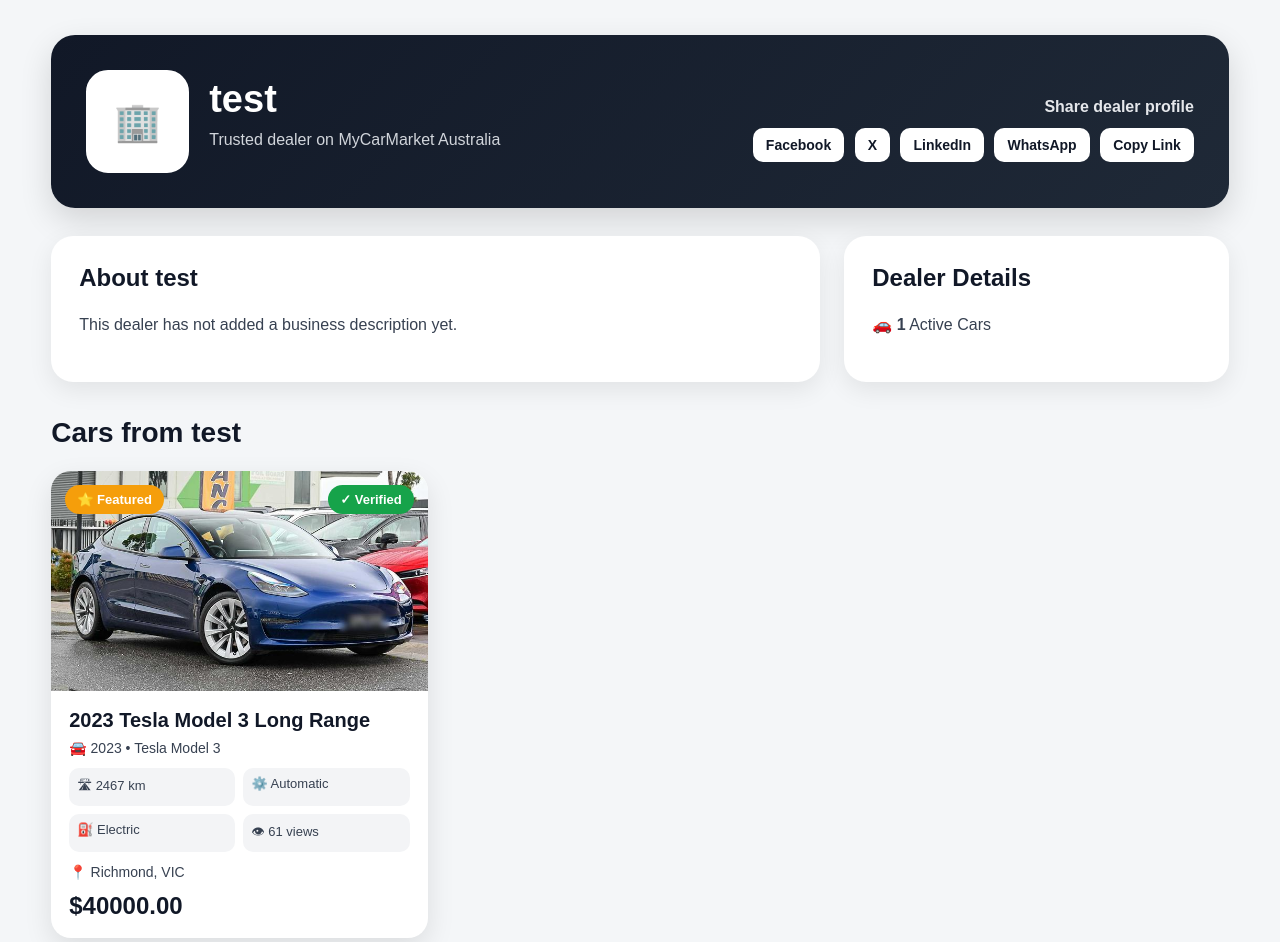
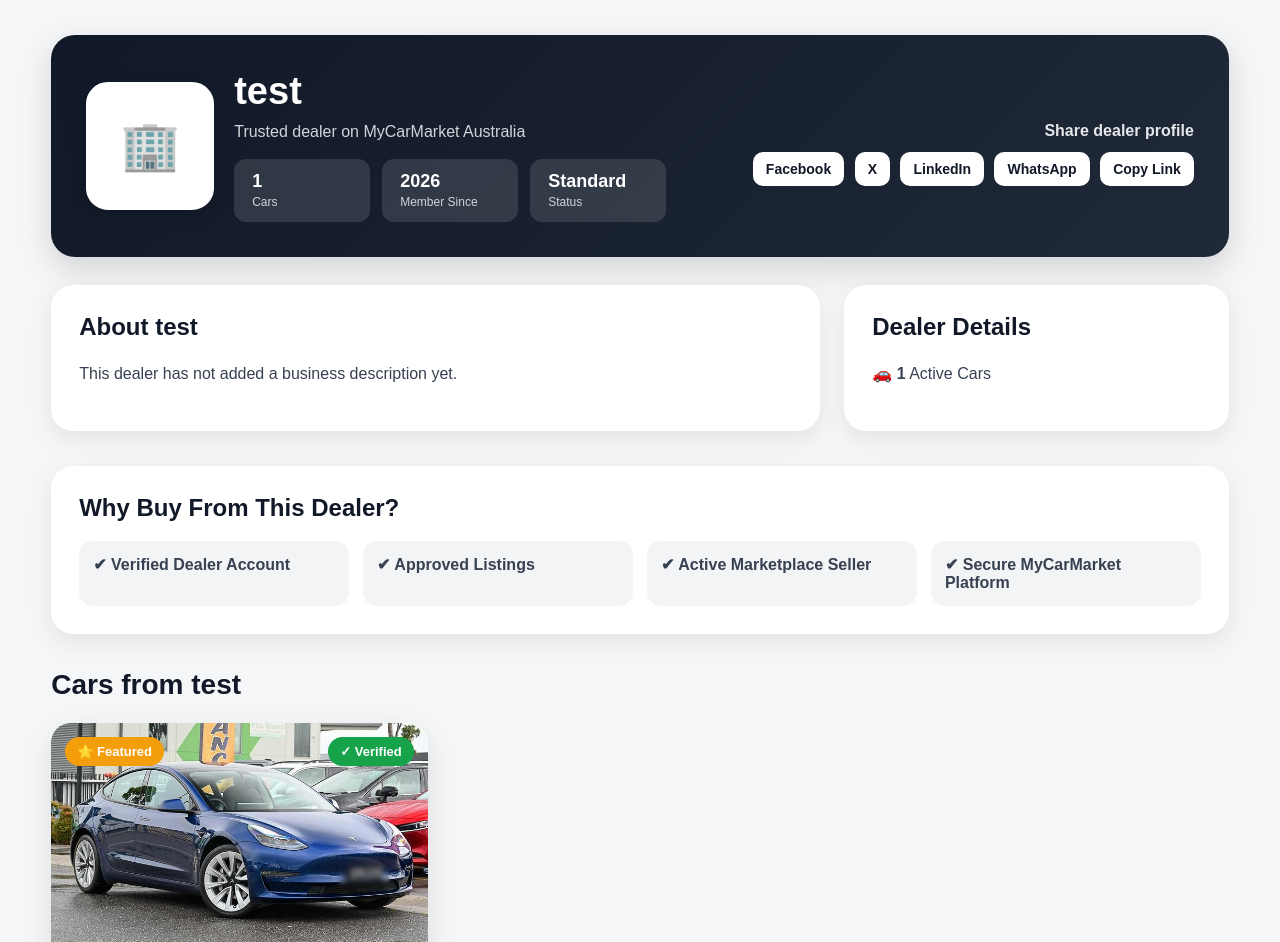
Before and after one commit to shashif/mycarmarket, a Django app: a page that uses vehicles/templates/vehicles/dealer_detail.html in a window 1280 px wide. Shown: the part 64-1006 px from the top of the page. Run offline with Django 5.2, Linux system fonts and the light colour scheme; data comes from the database, SQL or seed files in the repository; both versions use the stored data as it was after the commit.

Commit message:
v0.9.0 premium dealer profile completed

```diff
--- a/vehicles/templates/vehicles/dealer_detail.html
+++ b/vehicles/templates/vehicles/dealer_detail.html
@@ -1,8 +1,8 @@
 <!-- =========================================
 MyCarMarket
-Version: v0.8.8
+Version: v0.9.0
 File: vehicles/templates/vehicles/dealer_detail.html
-Dealer Public Profile + Branding + Share + Inventory
+Premium Dealer Profile UI
 ========================================= -->
 
 <!DOCTYPE html>
@@ -21,6 +21,7 @@ Dealer Public Profile + Branding + Share + Inventory
 
 <div class="dealer-page-wrapper">
 
+    <!-- START SECTION 1: DEALER HERO -->
     <div class="dealer-hero-card">
 
         {% if dealer_profile and dealer_profile.banner %}
@@ -59,6 +60,29 @@ Dealer Public Profile + Branding + Share + Inventory
                     <p class="dealer-subtitle">
                         Trusted dealer on MyCarMarket Australia
                     </p>
+
+                    <div class="dealer-stats-row">
+                        <div class="dealer-stat-box">
+                            <strong>{{ total_cars }}</strong>
+                            <span>Cars</span>
+                        </div>
+
+                        <div class="dealer-stat-box">
+                            <strong>{{ member_since }}</strong>
+                            <span>Member Since</span>
+                        </div>
+
+                        <div class="dealer-stat-box">
+                            <strong>
+                                {% if dealer_profile and dealer_profile.is_verified %}
+                                    Verified
+                                {% else %}
+                                    Standard
+                                {% endif %}
+                            </strong>
+                            <span>Status</span>
+                        </div>
+                    </div>
                 </div>
 
             </div>
@@ -79,7 +103,10 @@ Dealer Public Profile + Branding + Share + Inventory
         </div>
 
     </div>
+    <!-- END SECTION 1: DEALER HERO -->
 
+
+    <!-- START SECTION 2: DEALER INFO -->
     <div class="dealer-info-grid">
 
         <div class="dealer-about-card">
@@ -96,42 +123,67 @@ Dealer Public Profile + Branding + Share + Inventory
 
             <h2>Dealer Details</h2>
 
-    <p>
-        🚗 <strong>{{ cars.count }}</strong> Active Cars
-    </p>
+            {% if dealer_profile %}
+                <div class="dealer-action-buttons">
+
+                    {% if dealer_profile.business_phone %}
+                        <a href="tel:{{ dealer_profile.business_phone }}" class="dealer-btn">
+                            📞 Call Dealer
+                        </a>
+                    {% endif %}
+
+                    {% if dealer_profile.business_email %}
+                        <a href="mailto:{{ dealer_profile.business_email }}" class="dealer-btn">
+                            ✉ Email Dealer
+                        </a>
+                    {% endif %}
+
+                    {% if dealer_profile.website %}
+                        <a href="{{ dealer_profile.website }}" target="_blank" rel="noopener" class="dealer-btn">
+                            🌐 Website
+                        </a>
+                    {% endif %}
+
+                </div>
+            {% endif %}
+
+            <p>🚗 <strong>{{ total_cars }}</strong> Active Cars</p>
 
             {% if dealer_profile and dealer_profile.is_verified %}
-        <p>
-            ✔ Verified Dealer
-        </p>
-    {% endif %}
-
-    {% if dealer_profile and dealer_profile.website %}
-        <p>
-            <a href="{{ dealer_profile.website }}"
-               target="_blank"
-               rel="noopener">
-                🌐 Visit Website
-            </a>
-        </p>
+                <p>✔ Verified Dealer</p>
             {% endif %}
 
             {% if dealer_profile and dealer_profile.address and dealer_profile.address != "na" %}
-        <p>
-            📍 {{ dealer_profile.address }}
-        </p>
+                <p>📍 {{ dealer_profile.address }}</p>
             {% endif %}
 
             {% if dealer_profile %}
-        <p>
-            📦 {{ dealer_profile.package_badge }}
-        </p>
+                <p>📦 {{ dealer_profile.package_badge }}</p>
             {% endif %}
 
         </div>
 
     </div>
+    <!-- END SECTION 2: DEALER INFO -->
 
+
+    <!-- START SECTION 3: TRUST CARD -->
+    <div class="dealer-trust-card">
+
+        <h2>Why Buy From This Dealer?</h2>
+
+        <div class="trust-grid">
+            <div>✔ Verified Dealer Account</div>
+            <div>✔ Approved Listings</div>
+            <div>✔ Active Marketplace Seller</div>
+            <div>✔ Secure MyCarMarket Platform</div>
+        </div>
+
+    </div>
+    <!-- END SECTION 3: TRUST CARD -->
+
+
+    <!-- START SECTION 4: CAR INVENTORY -->
     <h2 class="section-title">Cars from {{ business_name }}</h2>
 
     {% if cars %}
@@ -196,9 +248,12 @@ Dealer Public Profile + Branding + Share + Inventory
         </div>
 
     {% endif %}
+    <!-- END SECTION 4: CAR INVENTORY -->
 
 </div>
 
+
+<!-- START SECTION 5: PAGE STYLE -->
 <style>
 .dealer-page-wrapper {
     width: 92%;
@@ -216,7 +271,7 @@ Dealer Public Profile + Branding + Share + Inventory
 }
 
 .dealer-banner {
-    height: 230px;
+    height: 320px;
     background: #374151;
 }
 
@@ -241,25 +296,27 @@ Dealer Public Profile + Branding + Share + Inventory
 }
 
 .dealer-logo {
-    width: 95px;
-    height: 95px;
+    width: 120px;
+    height: 120px;
     border-radius: 22px;
     object-fit: cover;
     background: white;
     border: 4px solid white;
+    box-shadow: 0 6px 18px rgba(0,0,0,0.15);
 }
 
 .dealer-logo-placeholder {
-    width: 95px;
-    height: 95px;
+    width: 120px;
+    height: 120px;
     border-radius: 22px;
     background: white;
     color: #111827;
     display: flex;
     align-items: center;
     justify-content: center;
-    font-size: 38px;
+    font-size: 48px;
     border: 4px solid white;
+    box-shadow: 0 6px 18px rgba(0,0,0,0.15);
 }
 
 .dealer-header-content h1 {
@@ -303,6 +360,30 @@ Dealer Public Profile + Branding + Share + Inventory
     color: #1e40af;
 }
 
+.dealer-stats-row {
+    display: flex;
+    gap: 12px;
+    margin-top: 18px;
+    flex-wrap: wrap;
+}
+
+.dealer-stat-box {
+    background: rgba(255,255,255,0.12);
+    padding: 12px 18px;
+    border-radius: 12px;
+    min-width: 100px;
+}
+
+.dealer-stat-box strong {
+    display: block;
+    font-size: 18px;
+}
+
+.dealer-stat-box span {
+    font-size: 12px;
+    color: #d1d5db;
+}
+
 .dealer-share-box {
     text-align: right;
 }
@@ -343,6 +424,7 @@ Dealer Public Profile + Branding + Share + Inventory
 
 .dealer-about-card,
 .dealer-contact-card,
+.dealer-trust-card,
 .empty-box {
     background: white;
     padding: 28px;
@@ -351,7 +433,8 @@ Dealer Public Profile + Branding + Share + Inventory
 }
 
 .dealer-about-card h2,
-.dealer-contact-card h2 {
+.dealer-contact-card h2,
+.dealer-trust-card h2 {
     margin-top: 0;
 }
 
@@ -361,10 +444,44 @@ Dealer Public Profile + Branding + Share + Inventory
     line-height: 1.6;
 }
 
-.dealer-contact-card a {
-    color: #2563eb;
+.dealer-action-buttons {
+    display: flex;
+    flex-direction: column;
+    gap: 10px;
+    margin-bottom: 20px;
+}
+
+.dealer-btn {
+    display: block;
+    text-align: center;
+    background: #2563eb;
+    color: white !important;
+    text-decoration: none;
+    padding: 12px;
+    border-radius: 12px;
     font-weight: bold;
-    text-decoration: none;
+}
+
+.dealer-btn:hover {
+    background: #1d4ed8;
+}
+
+.dealer-trust-card {
+    margin-bottom: 35px;
+}
+
+.trust-grid {
+    display: grid;
+    grid-template-columns: repeat(4, 1fr);
+    gap: 14px;
+}
+
+.trust-grid div {
+    background: #f3f4f6;
+    padding: 14px;
+    border-radius: 14px;
+    color: #374151;
+    font-weight: bold;
 }
 
 .section-title {
@@ -512,7 +629,8 @@ Dealer Public Profile + Branding + Share + Inventory
         margin-bottom: 6px;
     }
 
-    .dealer-info-grid {
+    .dealer-info-grid,
+    .trust-grid {
         grid-template-columns: 1fr;
     }
 
@@ -521,7 +639,10 @@ Dealer Public Profile + Branding + Share + Inventory
     }
 }
 </style>
+<!-- END SECTION 5: PAGE STYLE -->
 
+
+<!-- START SECTION 6: COPY LINK SCRIPT -->
 <script>
     function copyDealerLink() {
         navigator.clipboard.writeText(window.location.href)
@@ -533,6 +654,7 @@ Dealer Public Profile + Branding + Share + Inventory
             });
     }
 </script>
+<!-- END SECTION 6: COPY LINK SCRIPT -->
 
 </body>
 </html>
--- a/vehicles/views/dealer_views.py
+++ b/vehicles/views/dealer_views.py
@@ -1,8 +1,8 @@
 # ==========================================
 # MyCarMarket
-# Version: v0.8.8
+# Version: v0.9.0
 # File: vehicles/views/dealer_views.py
-# Dealer Public Profile with Branding + Share
+# Premium Dealer Profile UI Data
 # ==========================================
 
 from django.shortcuts import render, get_object_or_404
@@ -10,6 +10,10 @@ from django.contrib.auth.models import User
 
 from vehicles.models import Car
 
+
+# ==========================================
+# START SECTION 1: DEALER PUBLIC PROFILE VIEW
+# ==========================================
 
 def dealer_detail(request, username):
     dealer = get_object_or_404(User, username=username)
@@ -25,10 +29,18 @@ def dealer_detail(request, username):
         is_active=True
     ).order_by('-created_at')
 
+    featured_cars = cars.filter(
+        is_featured=True
+    )[:3]
+
+    total_cars = cars.count()
+
     business_name = dealer.username
 
     if dealer_profile and dealer_profile.business_name:
         business_name = dealer_profile.business_name
+
+    member_since = dealer.date_joined.year
 
     share_url = request.build_absolute_uri()
     share_text = f"Check out {business_name} on MyCarMarket Australia"
@@ -40,8 +52,15 @@ def dealer_detail(request, username):
             'dealer': dealer,
             'dealer_profile': dealer_profile,
             'cars': cars,
+            'featured_cars': featured_cars,
+            'total_cars': total_cars,
             'business_name': business_name,
+            'member_since': member_since,
             'share_url': share_url,
             'share_text': share_text,
         }
     )
+
+# ==========================================
+# END SECTION 1: DEALER PUBLIC PROFILE VIEW
+# ==========================================
```
Also changed, not shown: db.sqlite3, media/dealer_banners/sedan.png (added), media/dealer_logos/convertible.png (added). Lines whose indentation alone changed are shown as unchanged.
